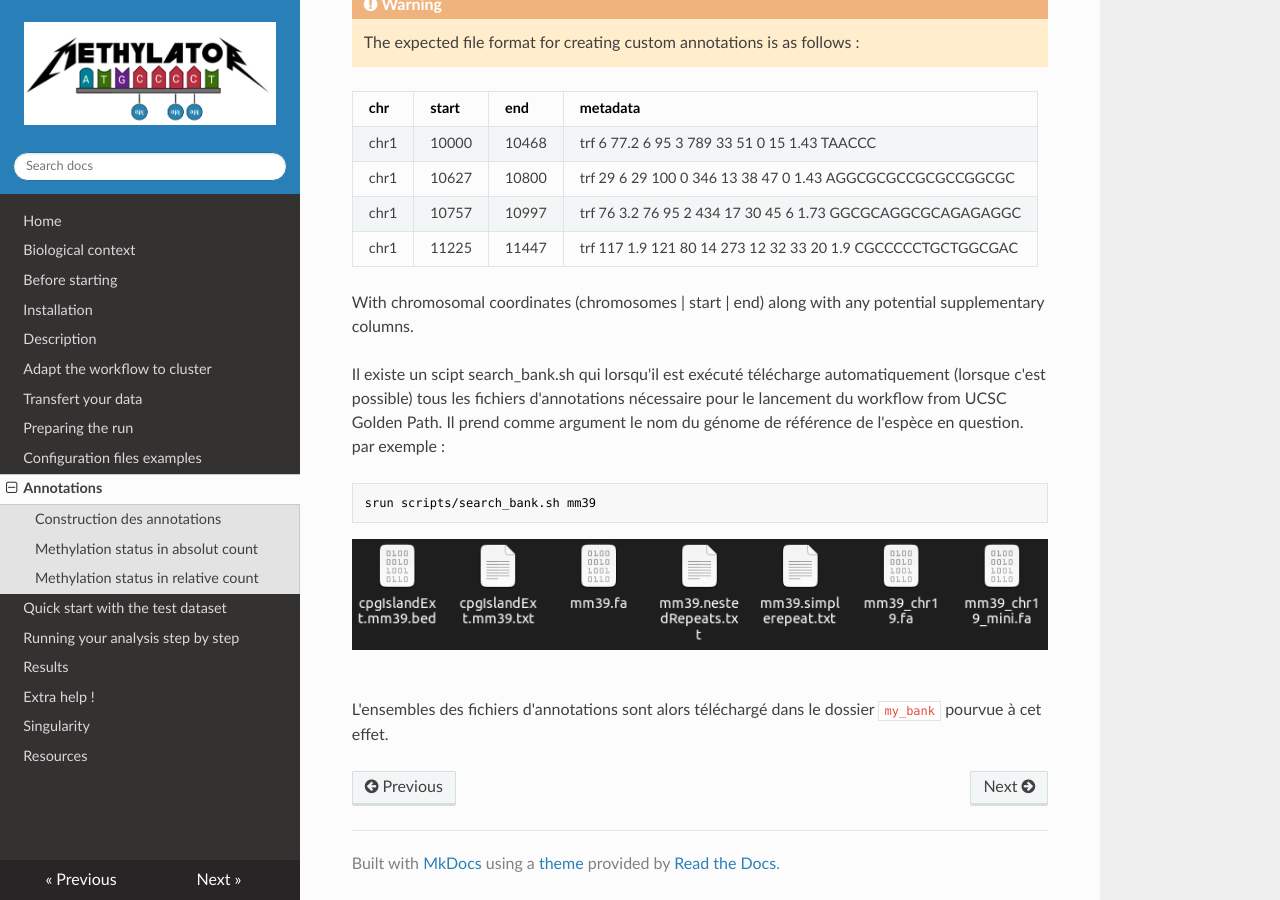
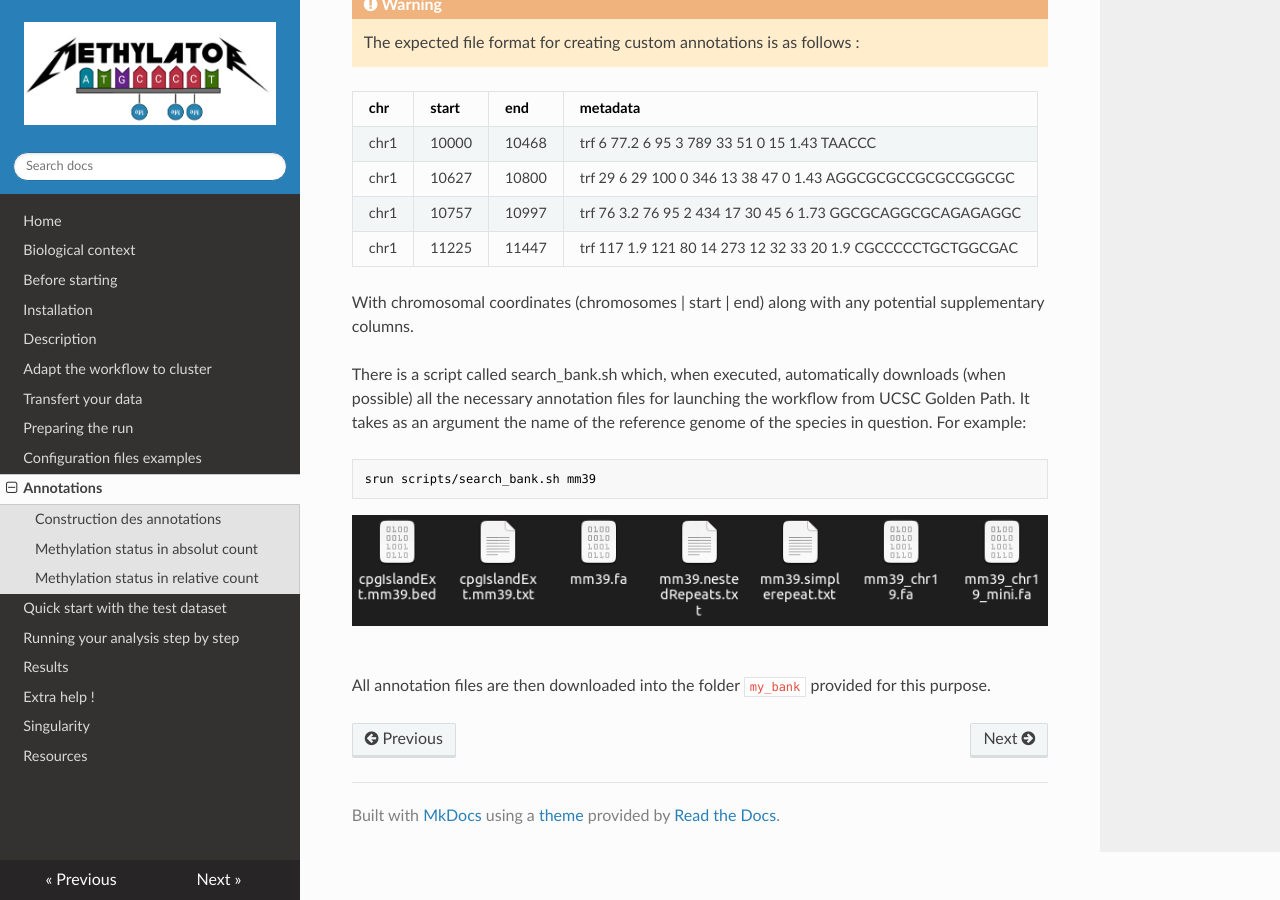
Before and after one commit to parisepigenetics/Methylator-Documentation, an MkDocs documentation site: the page built from docs/annotations.md, in a window 1280 px wide and 900 px high, scrolled down 4089 px. Built offline with MkDocs 1.6.1, drawn with Linux system fonts in a browser that asks for light colours; nearby versions of some CDN libraries.

Commit message:
Update annotations.md

````diff
--- a/docs/annotations.md
+++ b/docs/annotations.md
@@ -119,11 +119,11 @@ Vous pouvez également choisir de merger les annotations customs aux annotations
 With chromosomal coordinates (chromosomes | start | end) along with any potential supplementary columns.
 
 
-Il existe un scipt search_bank.sh qui lorsqu'il est exécuté télécharge automatiquement (lorsque c'est possible) tous les fichiers d'annotations nécessaire pour le lancement du workflow from UCSC Golden Path. Il prend comme argument le nom du génome de référence de l'espèce en question. par exemple :
+There is a script called search_bank.sh which, when executed, automatically downloads (when possible) all the necessary annotation files for launching the workflow from UCSC Golden Path. It takes as an argument the name of the reference genome of the species in question. For example:
 
 ``` sh
 srun scripts/search_bank.sh mm39
 ```
 ![search_banks](img/search_banks_example.png)
 
-L'ensembles des fichiers d'annotations sont alors téléchargé dans le dossier  `my_bank`  pourvue à cet effet.
+All annotation files are then downloaded into the folder `my_bank` provided for this purpose.
````
